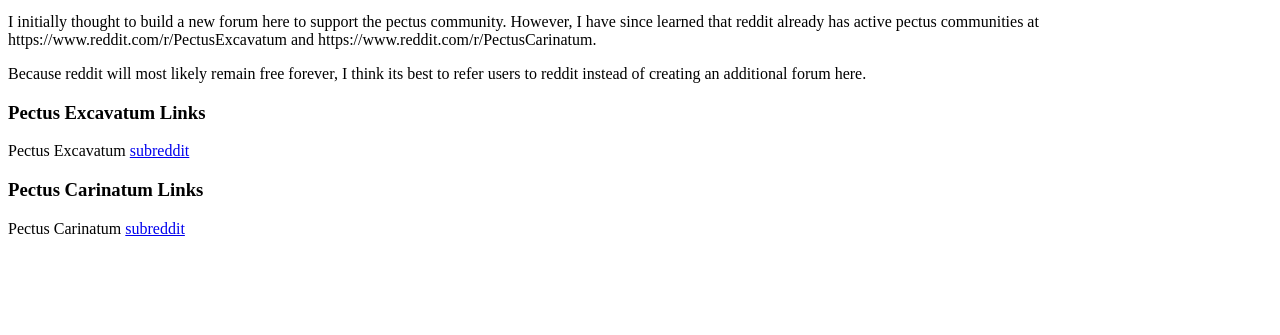
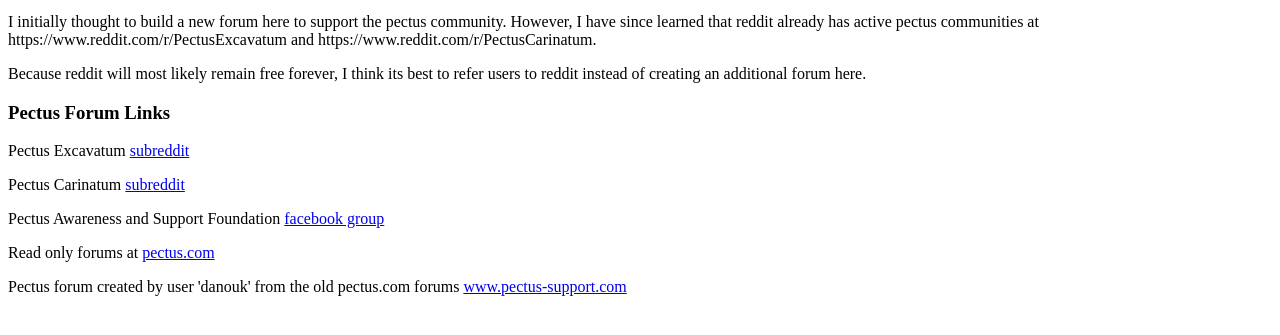
Before and after one commit to sewert/pectus-forums, a plain HTML site: page index.html in a window 1280 px wide. Shown: the part 101-436 px from the top of the page. Drawn offline with Linux system fonts and the light colour scheme.

Commit message:
More links and open in new tab

```diff
--- a/index.html
+++ b/index.html
@@ -21,18 +21,13 @@
   </p>
 </div>
 
-<div id="pectusExcavatumLinks">
-  <h3>
-    Pectus Excavatum Links
-  </h3>
-  <p>Pectus Excavatum <a href="https://www.reddit.com/r/PectusExcavatum">subreddit</a></p>
-</div>
-
-<div id="pectusCarinatumLinds">
-  <h3>
-    Pectus Carinatum Links
-  </h3>
-  <p>Pectus Carinatum <a href="https://www.reddit.com/r/PectusCarinatum">subreddit</a></p>
+<div>
+  <h3>Pectus Forum Links</h3>
+  <p>Pectus Excavatum <a href="https://www.reddit.com/r/PectusExcavatum" target="_blank">subreddit</a></p>
+  <p>Pectus Carinatum <a href="https://www.reddit.com/r/PectusCarinatum" target="_blank">subreddit</a></p>
+  <p>Pectus Awareness and Support Foundation <a href="https://www.facebook.com/groups/9801861363/" target="_blank">facebook group</a></p>
+  <p>Read only forums at <a href="https://www.pectus.com/forums" target="_blank">pectus.com</a></p>
+  <p>Pectus forum created by user 'danouk' from the old pectus.com forums <a href="https://www.pectus-support.com/" target="_blank">www.pectus-support.com</a></p>
 </div>
 
 </body>
```
